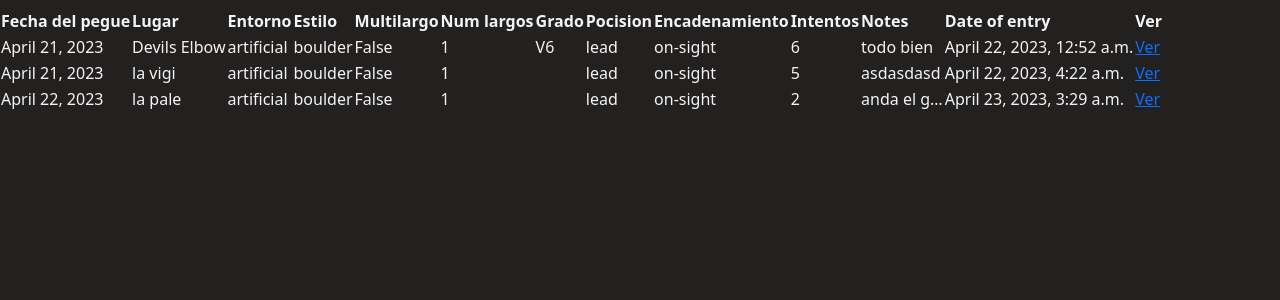
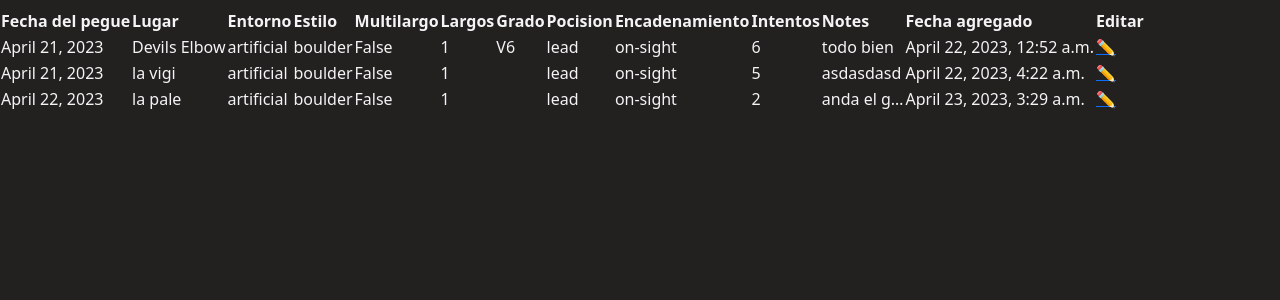
Before and after one commit to NMS47/climbing_log, a Django app: page /entry_list in a window 1280 px wide. Shown: the part 56-356 px from the top of the page. Run offline with Django 4.2, Linux system fonts and the light colour scheme; data comes from the database, SQL or seed files in the repository; both versions use the stored data as it was after the commit; some libraries are stand-ins or nearby versions.

Commit message:
added an edit entry page and funcionality

```diff
--- a/climb_log_webapp/templates/climb_log_webapp_ES/entry_list.html
+++ b/climb_log_webapp/templates/climb_log_webapp_ES/entry_list.html
@@ -14,14 +14,14 @@
             <th>Entorno</th>
             <th>Estilo</th>
             <th>Multilargo</th>
-            <th>Num largos</th>
+            <th>Largos</th>
             <th>Grado</th>
             <th>Pocision</th>
             <th>Encadenamiento</th>
             <th>Intentos</th>
             <th>Notes</th>
-            <th>Date of entry</th>
-            <th>Ver</th>
+            <th>Fecha agregado</th>
+            <th>Editar</th>
         </tr>
     {%for entry in entries%}
         <tr>
@@ -37,7 +37,7 @@
             <td>{{entry.num_attempts}}</td>
             <td>{{entry.notes|default_if_none:"--"|truncatechars:10}}</td>
             <td>{{entry.date_of_entry}}</td>
-            <td><a href="{% url 'entry-detail' entry.id %}">Ver</a></td>
+            <td><a href="{% url 'entry-update' entry.id %}">✏️</a></td>
         </tr>
         {%endfor%}
     </table>
--- a/climb_log_webapp/urls.py
+++ b/climb_log_webapp/urls.py
@@ -10,5 +10,6 @@ urlpatterns = [
     path('successful_sign_up', views.successful_sign_up, name='successful_sign_up'),
     path('successful_new_entry', views.SuccessfulNewEntry.as_view(), name='successful-new-entry'),
     path('entry_detail/<int:pk>', views.EntryDetail.as_view(), name='entry-detail'),
-    path('entry_list', views.EntryList.as_view(), name='entry-list')
+    path('entry_list', views.EntryList.as_view(), name='entry-list'),
+    path('entry_update/<int:pk>', views.EntryUpdate.as_view(), name='entry-update')
 ]
--- a/climb_log_webapp/views.py
+++ b/climb_log_webapp/views.py
@@ -5,7 +5,7 @@ from django.http import Http404, HttpResponseRedirect
 from .forms import SignUpForm
 from django.views.generic.base import TemplateView
 from django.views.generic import ListView, DetailView
-from django.views.generic.edit import CreateView
+from django.views.generic.edit import CreateView, UpdateView
 from django.urls import reverse_lazy
 
 
@@ -110,6 +110,12 @@ class EntryList(ListView):
     model = Climb_entry
     context_object_name = 'entries'
 
+class EntryUpdate(UpdateView):
+    template_name = 'climb_log_webapp_ES/entry_update.html'
+    model = Climb_entry
+    fields = "__all__"
+    context_object_name = 'entry'
+    success_url = reverse_lazy('entry-list')
 
 # class SignUp(CreateView):
 #     model = Users
```
Also changed, not shown: db.sqlite3.
